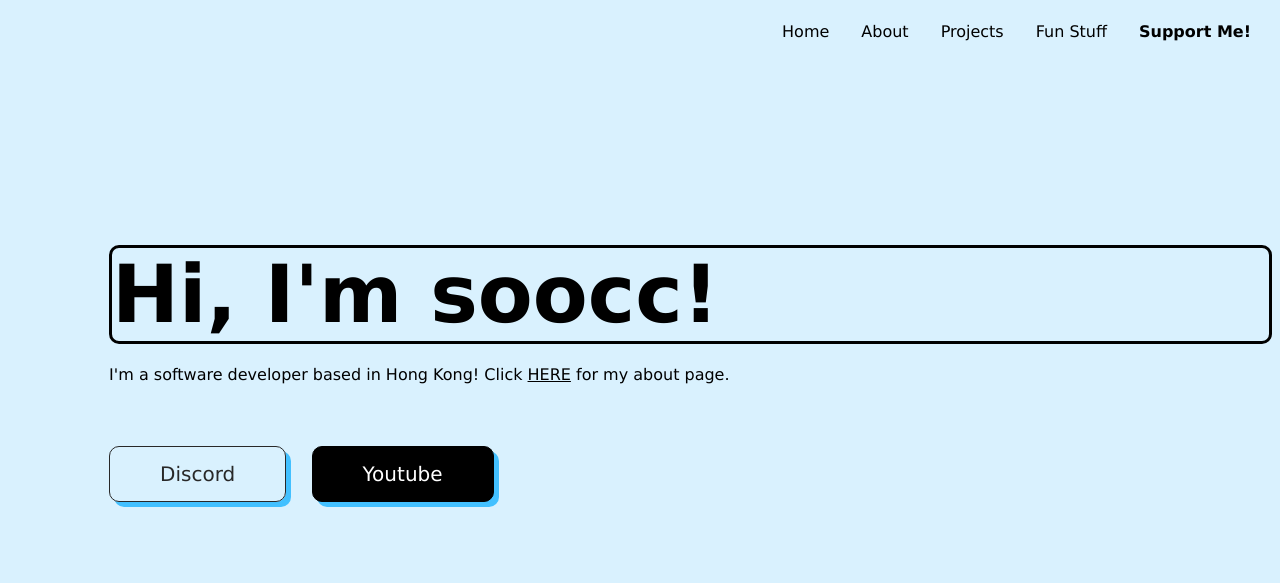
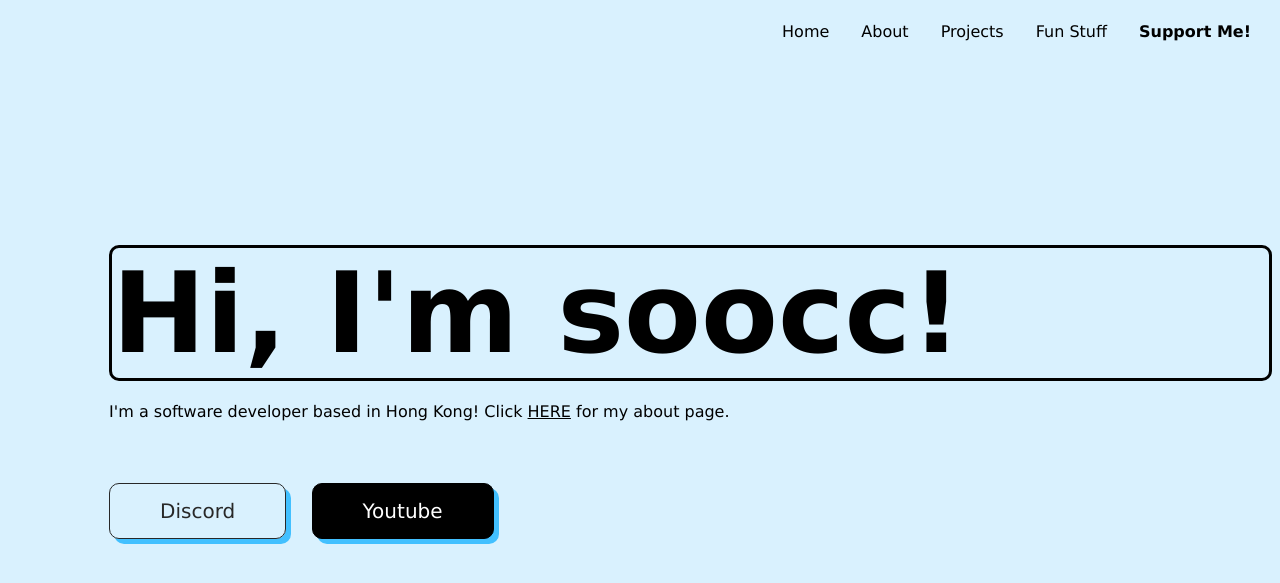
Before and after one commit to soocc/sooccsocks2, a Jekyll site: the page built from index.html, in a window 1280 px wide. Shown: the top 583 px of the page. Built offline with Jekyll 4.4.1, drawn with Linux system fonts in a browser that asks for light colours.

Commit message:
Update index.html

```diff
--- a/index.html
+++ b/index.html
@@ -10,7 +10,7 @@ layout: default
     <style>
       .welcome {
         font-weight: bold;
-        font-size: 500%;
+        font-size: 700%;
         margin-left: 8%;
         margin-top: 15%;
         margin-bottom: 0px;
```
